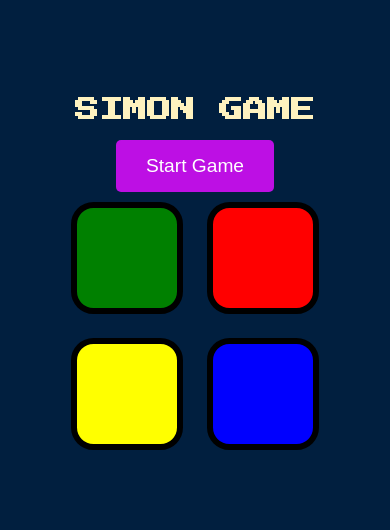
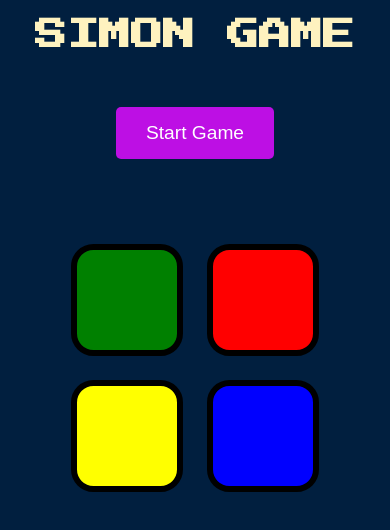
Before and after one commit to karunasharma14/Simon-Game, a plain HTML site: page index.html in a window 390 px wide. Drawn offline with nearby package versions, Linux system fonts and the light colour scheme.

Commit message:
updated for better mobile view

```diff
--- a/styles.css
+++ b/styles.css
@@ -79,7 +79,7 @@ body {
 }
 
 /* Add a media query for smaller screens (e.g., phones) */
-@media screen and (max-width: 768px) {
+/* @media screen and (max-width: 768px) {
   body {
     font-size: 14px;
     margin-top: 25%;
@@ -104,4 +104,39 @@ body {
   .pressed {
     box-shadow: 0 0 6px white;
   }
+} */
+
+@media screen and (max-width: 768px) {
+  body {
+    font-size: 14px;
+  }
+
+  #level-title {
+    font-size: 1.5rem;
+  }
+
+  #start-button{
+    margin-top: 10%;
+  }
+
+  #level-title{
+    font-size: 2rem;
+    margin-top: 5%;
+  }
+
+  .container {
+    width: 90%;
+    padding-top: 20%;
+  }
+
+  .btn {
+    margin: 10px;
+    height: 100px;
+    width: 100px;
+    border: 6px solid black;
+  }
+
+  .pressed {
+    box-shadow: 0 0 6px white;
+  }
 }
```
